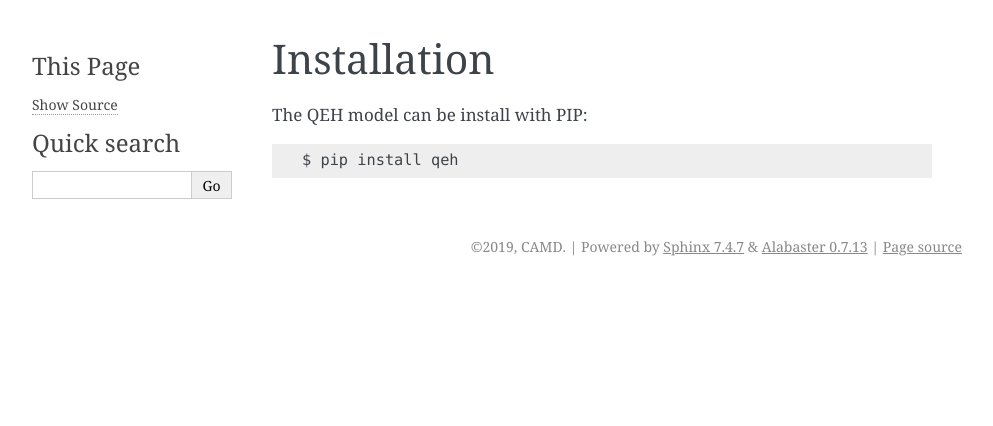
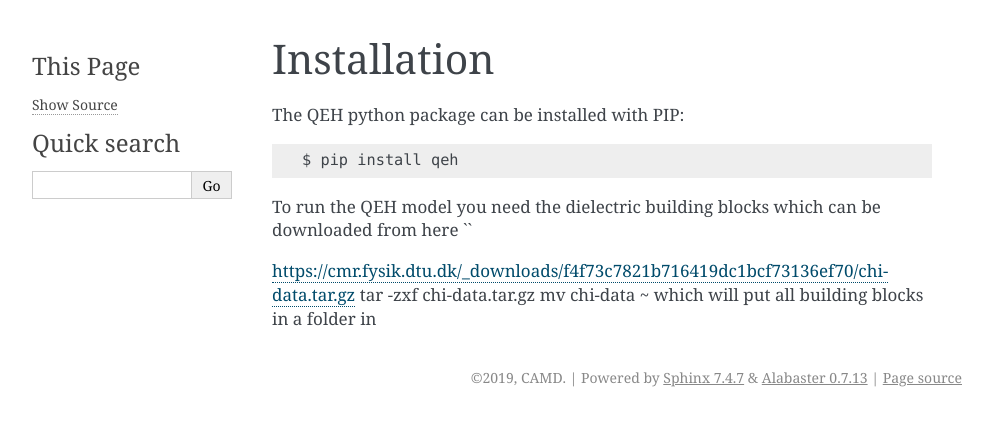
Before and after one commit to dijasila/QEH, a Sphinx documentation site: the page built from docs/install.rst, in a window 1280 px wide. Shown: the top 426 px of the page, without its empty margins (148-1141 px from the left). Built offline with Sphinx 7.4.7, drawn with Linux system fonts in a browser that asks for light colours.

Commit message:
Update documentation

```diff
--- a/docs/install.rst
+++ b/docs/install.rst
@@ -1,5 +1,13 @@
 Installation
 ============
-The QEH model can be install with PIP::
+The QEH python package can be installed with PIP::
 
   $ pip install qeh
+
+To run the QEH model you need the dielectric building blocks which can
+be downloaded from here ``
+
+https://cmr.fysik.dtu.dk/_downloads/f4f73c7821b716419dc1bcf73136ef70/chi-data.tar.gz
+tar -zxf chi-data.tar.gz
+mv chi-data ~
+which will put all building blocks in a folder in
```
Also changed, not shown: docs/gettingstarted.rst (+73 -9 lines), 1 other file.
